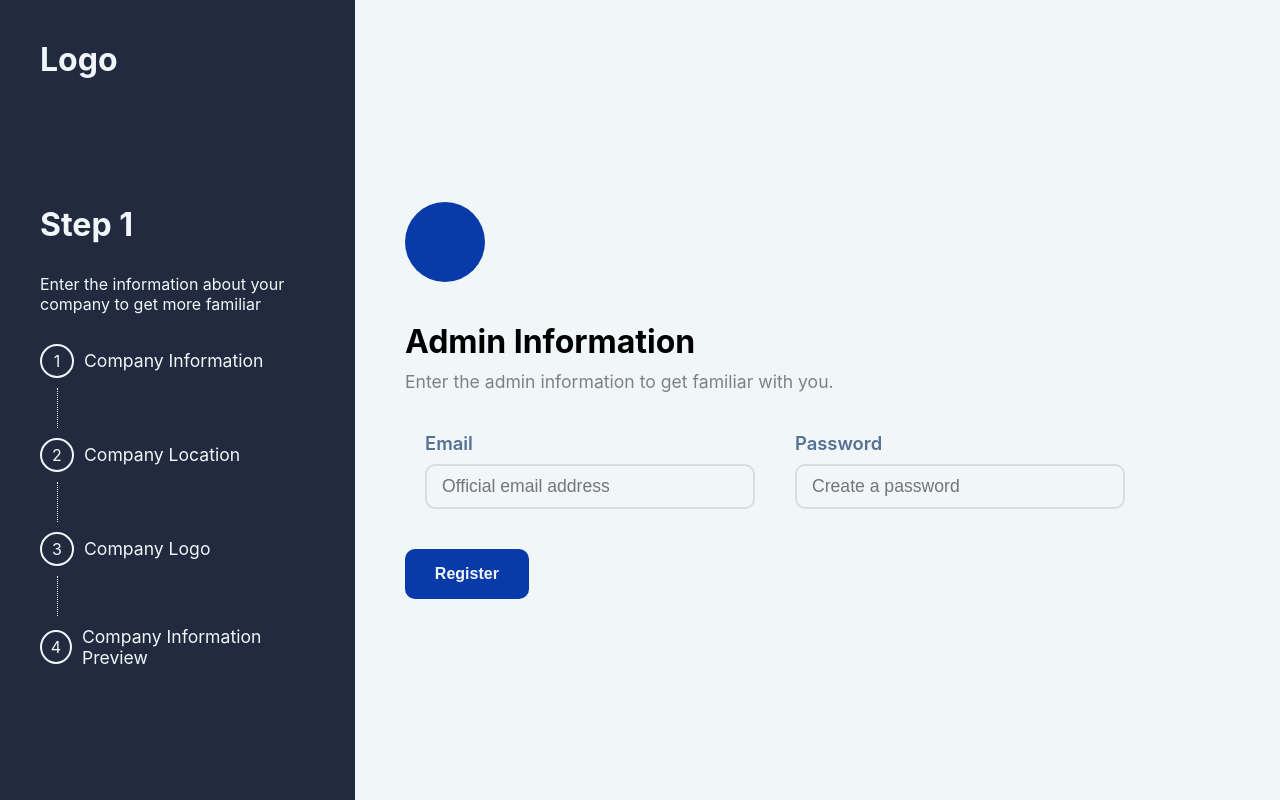
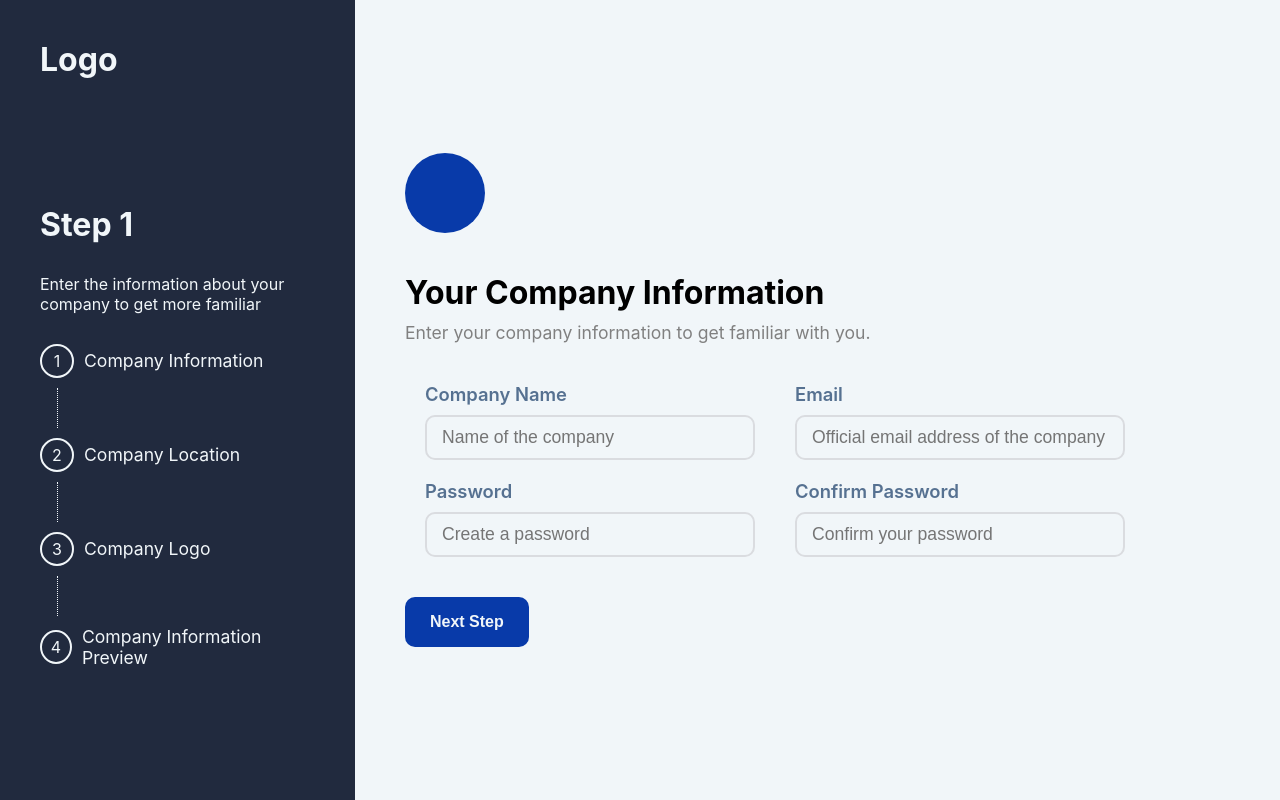
Before and after one commit to NamanAgarwal214/AI-Interview-Platform, a React (Create React App) app in the folder client/: page /register/company in a window 1280 px wide. Built offline with nearby package versions, Linux system fonts and the light colour scheme.

Commit message:
add applicants flaw set right

```diff
--- a/client/src/components/CompanyRegister.jsx
+++ b/client/src/components/CompanyRegister.jsx
@@ -3,12 +3,12 @@ import "../styles/CompanyRegister.css";
 import CompanyRegisterLeft from "./CompanyRegisterLeft";
 import CompanyRegisterRight from "./CompanyRegisterRight";
 
-const CompanyRegister = () => {
+const CompanyRegister = ({ whoIsIt }) => {
   const [step, setStep] = useState(1);
   return (
     <div className="company-register-multistep">
       <CompanyRegisterLeft step={step} />
-      <CompanyRegisterRight step={step} setStep={setStep} />
+      <CompanyRegisterRight whoIsIt={whoIsIt} step={step} setStep={setStep} />
     </div>
   );
 };
--- a/client/src/pages/LoginPage.jsx
+++ b/client/src/pages/LoginPage.jsx
@@ -35,7 +35,7 @@ const LoginPage = () => {
               );
             if (res.data.user)
               localStorage.setItem(`${whoIsIt}`, JSON.stringify(res.data.user));
-            <Navigate to={`/${whoIsIt}/dashboard`} />;
+            // <Navigate to={`/${whoIsIt}/dashboard`} />;
             toast.success("Logged in successfully");
           })
           .catch((err) => {
--- a/client/src/pages/Register.jsx
+++ b/client/src/pages/Register.jsx
@@ -8,7 +8,7 @@ const Register = () => {
   return (
     <>
       {whoIsIt === "company" ? (
-        <CompanyRegister />
+        <CompanyRegister whoIsIt={whoIsIt} />
       ) : (
         <AdminRegister whoIsIt={whoIsIt} />
       )}
```
Also changed, not shown: 1 other file (tests, documents, lock files or other folders).
